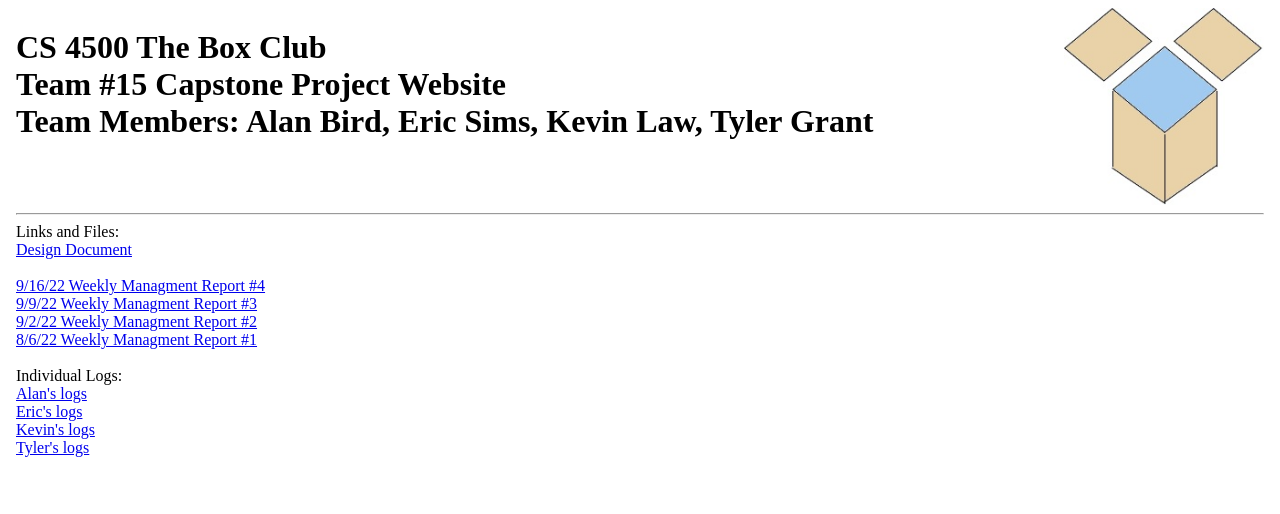
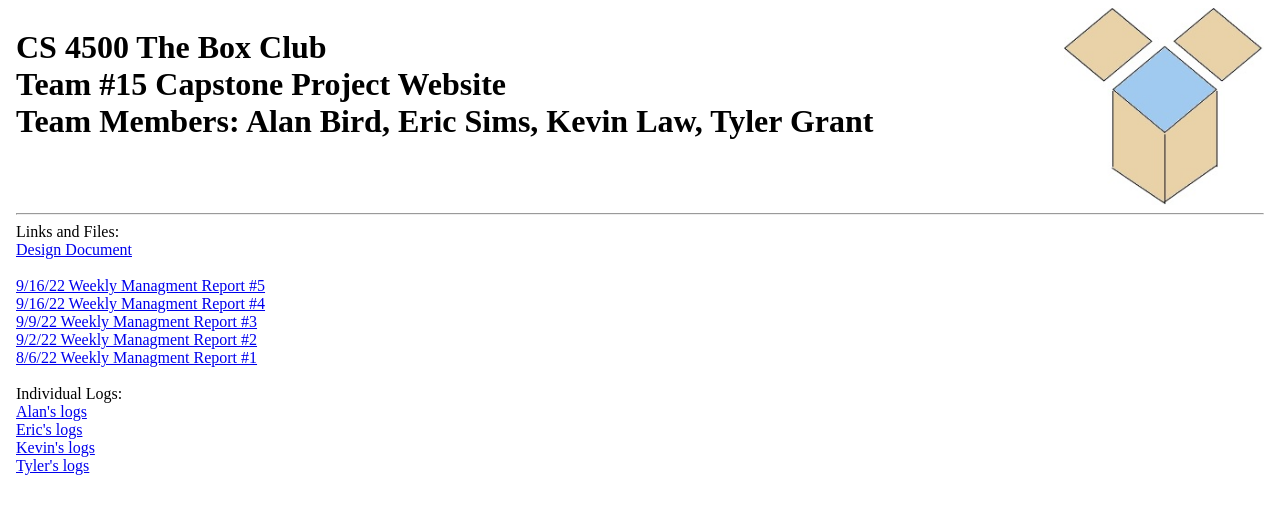
Before and after one commit to AlanBird1999/BoxClub-Team-Website, an Angular app: page / in a window 1280 px wide. Shown: the top 514 px of the page. Built offline with nearby package versions, Linux system fonts and the light colour scheme.

Commit message:
week 5  wmr

```diff
--- a/src/app/home/home.component.html
+++ b/src/app/home/home.component.html
@@ -13,6 +13,7 @@
     <a href="assets/Capstone-Project-Design-Document-Boxie-2.pdf"
       >Design Document</a
     ><br /><br />
+    <a href="assets/Team15WRM5.pdf">9/16/22 Weekly Managment Report #5</a><br />
     <a href="assets/Team15WRM4.pdf">9/16/22 Weekly Managment Report #4</a><br />
     <a href="assets/Team15WRM3.pdf">9/9/22 Weekly Managment Report #3</a><br />
     <a href="assets/Team15WRM2.pdf">9/2/22 Weekly Managment Report #2</a><br />
```
Also changed, not shown: 1 other file (tests, documents, lock files or other folders).
